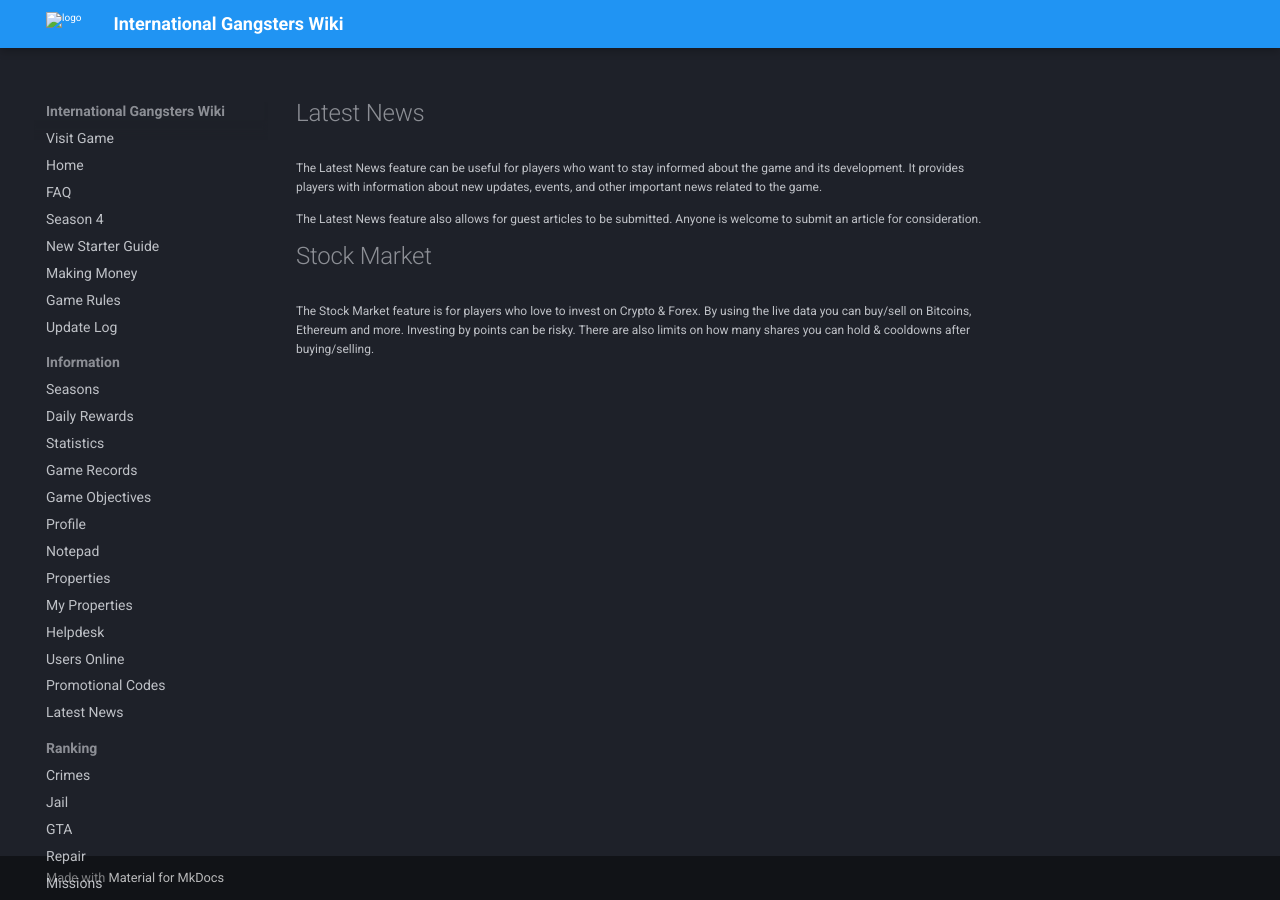
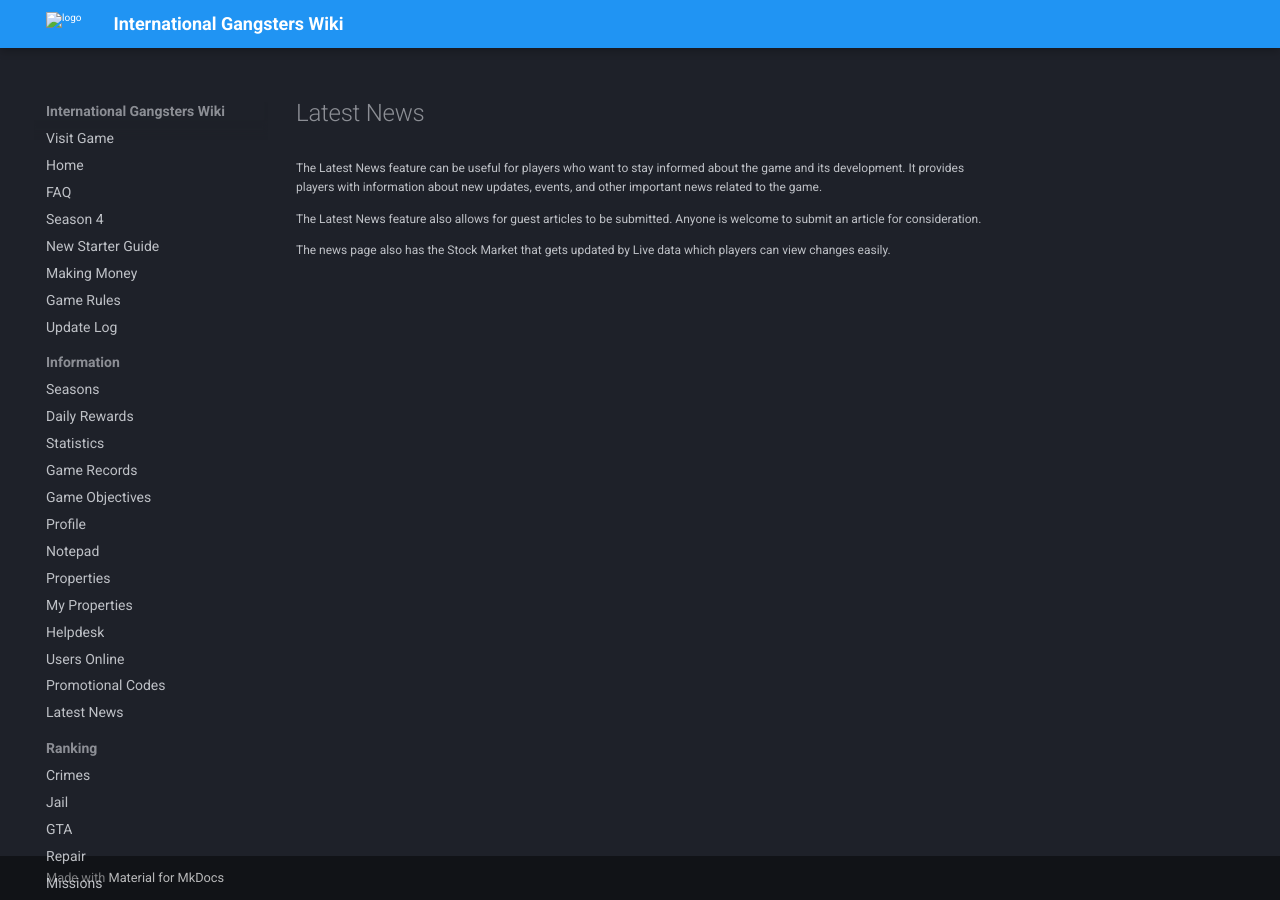
Before and after one commit to InternationalGangsters/wiki, an MkDocs documentation site: the page built from docs/information/latest_news.md, in a window 1280 px wide. Built offline with MkDocs 1.6.1 and Material for MkDocs 9.7.7, drawn with Linux system fonts in a browser that asks for light colours; comment, search, counter and statistics services are not loaded.

Commit message:
Update latest_news.md

```diff
--- a/docs/information/latest_news.md
+++ b/docs/information/latest_news.md
@@ -4,6 +4,4 @@
 
 The Latest News feature also allows for guest articles to be submitted. Anyone is welcome to submit an article for consideration.
 
-# Stock Market
-
-The Stock Market feature is for players who love to invest on Crypto & Forex. By using the live data you can buy/sell on Bitcoins, Ethereum and more. Investing by points can be risky.  There are also limits on how many shares you can hold & cooldowns after buying/selling.
+The news page also has the Stock Market that gets updated by Live data which players can view changes easily.
```
